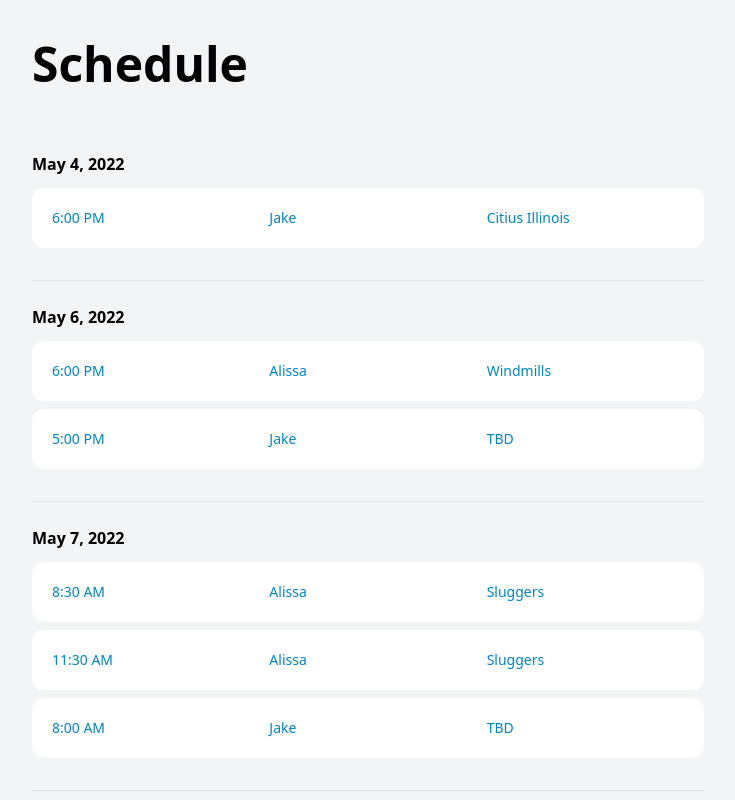
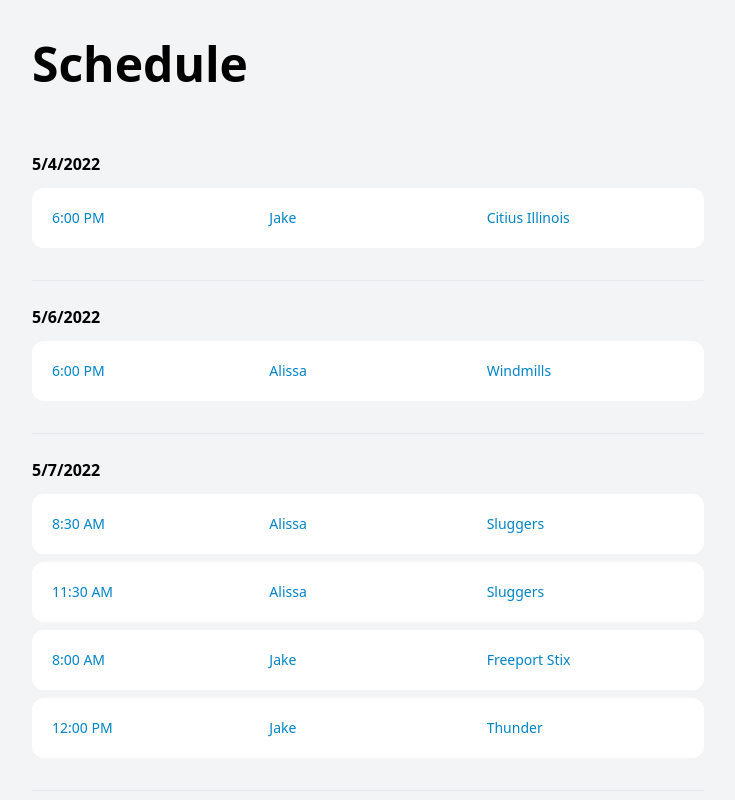
Before and after one commit to joelohrdev/game-schedule, a Nuxt app: page / in a window 1280 px wide. Shown: the top 800 px of the page, without its empty margins (272-1007 px from the left). Built offline with nearby package versions, Linux system fonts and the light colour scheme.

Commit message:
Update app.vue

```diff
--- a/app.vue
+++ b/app.vue
@@ -110,20 +110,20 @@ const jakeGames = [
     vs: 'Citius Illinois',
   },
   {
-    id: 2,
-    name: 'Jake',
-    address: 'Elgin, IL',
-    date: '2022-05-06',
-    time: '5:00 PM',
-    vs: 'TBD',
-  },
-  {
     id: 3,
     name: 'Jake',
     address: 'Elgin, IL',
     date: '2022-05-07',
     time: '8:00 AM',
-    vs: 'TBD',
+    vs: 'Freeport Stix',
+  },
+  {
+    id: 23,
+    name: 'Jake',
+    address: 'Elgin, IL',
+    date: '2022-05-07',
+    time: '12:00 PM',
+    vs: 'Thunder',
   },
   {
     id: 4,
@@ -417,7 +417,7 @@ export default {
   methods: {
     formateDate(date) {
       const options = { year: 'numeric', month: 'long', day: 'numeric' };
-      return new Date(date).toLocaleDateString('en-US', options);
+      return new Date(date).toLocaleDateString('en-US', {timeZone: 'UTC'}, options);
     }
   }
 }
```
